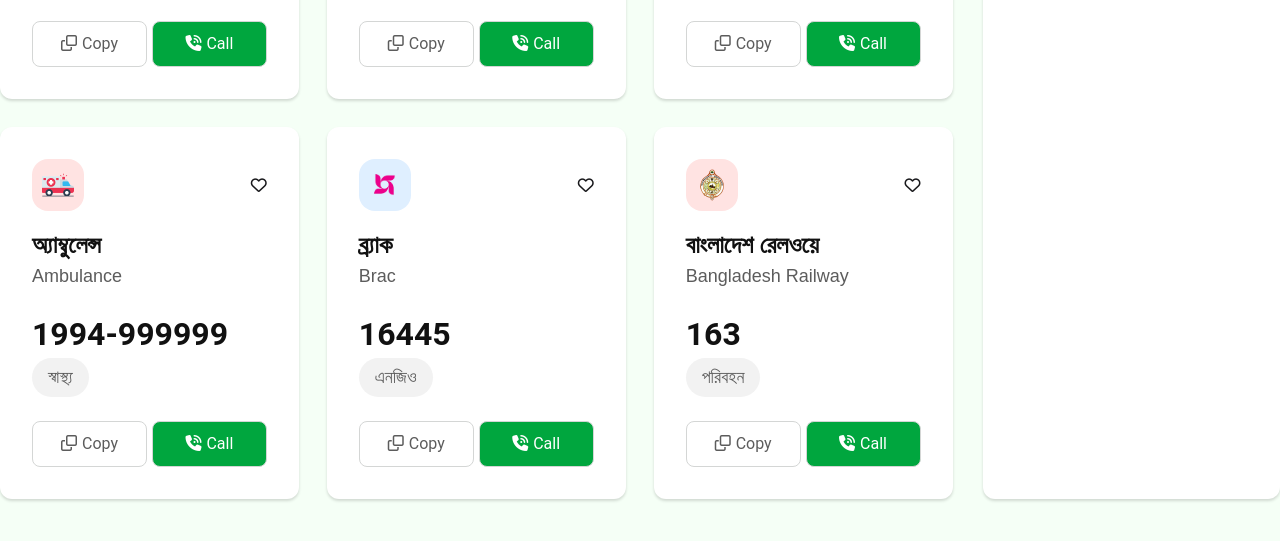
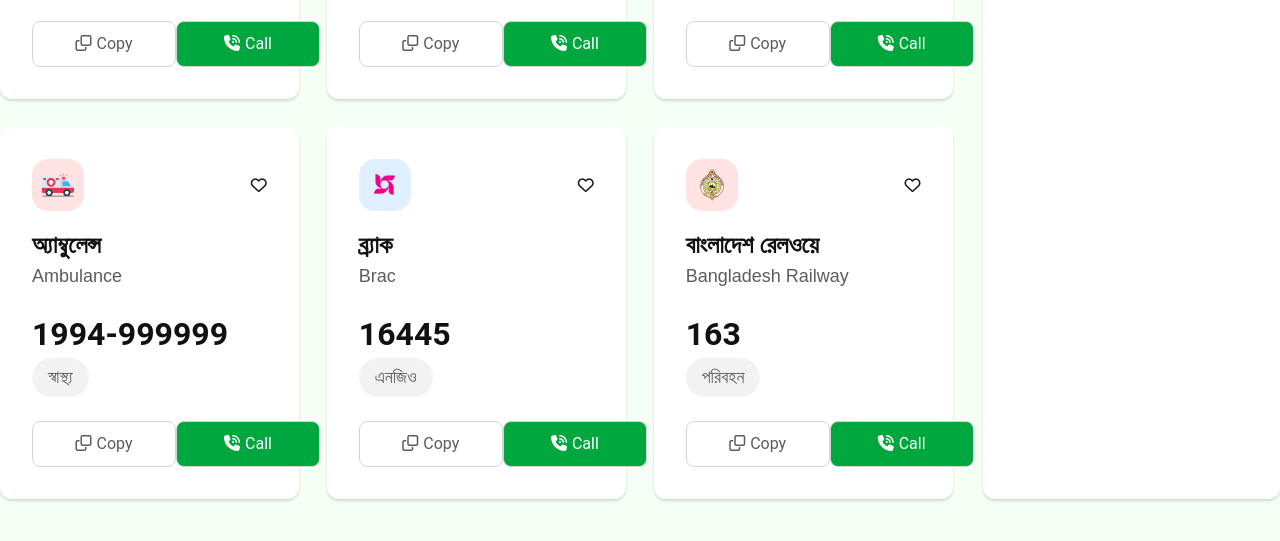
Before and after one commit to SamiulMahin2/Emergency-Hotline, a plain HTML site: page index.html in a window 1280 px wide. Shown: the part 665-1206 px from the top of the page. Drawn offline with nearby package versions, Linux system fonts and the light colour scheme; a web font is replaced by a local one.

Commit message:
Add some style in the copy and the call buttons

```diff
--- a/index.html
+++ b/index.html
@@ -104,10 +104,10 @@
 
 						<div class="single-card-buttons flex justify-between items-center mt-[24px]">
 							<div>
-								<button class="copy-button border-1 border-[#D4D6D5] p-[10px] rounded-[8px] w-[115px] cursor-pointer roboto-font text-[16px] font-[400] text-[#5C5C5C]"><i class="fa-regular fa-clone text-[#5C5C5C] mr-[5px]"></i>Copy</button>
+								<button class="copy-button border-1 border-[#D4D6D5] p-[10px] rounded-[8px] w-36 cursor-pointer roboto-font text-[16px] font-[400] text-[#5C5C5C]"><i class="fa-regular fa-clone text-[#5C5C5C] mr-[5px]"></i>Copy</button>
 							</div>
 							<div>
-								<button class="call-button border-1 border-[#D4D6D5] p-[10px] rounded-[8px] w-[115px] bg-[#00A63E] cursor-pointer roboto-font text-[16px] font-[400] text-white"><i class="fa-solid fa-phone-volume text-white mr-[5px]"></i>Call</button>
+								<button class="call-button border-1 border-[#D4D6D5] p-[10px] rounded-[8px] w-36 bg-[#00A63E] cursor-pointer roboto-font text-[16px] font-[400] text-white"><i class="fa-solid fa-phone-volume text-white mr-[5px]"></i>Call</button>
 							</div>
 						</div>
 
@@ -135,10 +135,10 @@
 
 						<div class="single-card-buttons flex justify-between items-center mt-[24px]">
 							<div>
-								<button class="copy-button border-1 border-[#D4D6D5] p-[10px] rounded-[8px] w-[115px] cursor-pointer roboto-font text-[16px] font-[400] text-[#5C5C5C]"><i class="fa-regular fa-clone text-[#5C5C5C] mr-[5px]"></i>Copy</button>
+								<button class="copy-button border-1 border-[#D4D6D5] p-[10px] rounded-[8px] w-36 cursor-pointer roboto-font text-[16px] font-[400] text-[#5C5C5C]"><i class="fa-regular fa-clone text-[#5C5C5C] mr-[5px]"></i>Copy</button>
 							</div>
 							<div>
-								<button class="call-button border-1 border-[#D4D6D5] p-[10px] rounded-[8px] w-[115px] bg-[#00A63E] cursor-pointer roboto-font text-[16px] font-[400] text-white"><i class="fa-solid fa-phone-volume text-white mr-[5px]"></i>Call</button>
+								<button class="call-button border-1 border-[#D4D6D5] p-[10px] rounded-[8px] w-36 bg-[#00A63E] cursor-pointer roboto-font text-[16px] font-[400] text-white"><i class="fa-solid fa-phone-volume text-white mr-[5px]"></i>Call</button>
 							</div>
 						</div>
 
@@ -166,10 +166,10 @@
 
 						<div class="single-card-buttons flex justify-between items-center mt-[24px]">
 							<div>
-								<button class="copy-button border-1 border-[#D4D6D5] p-[10px] rounded-[8px] w-[115px] cursor-pointer roboto-font text-[16px] font-[400] text-[#5C5C5C]"><i class="fa-regular fa-clone text-[#5C5C5C] mr-[5px]"></i>Copy</button>
+								<button class="copy-button border-1 border-[#D4D6D5] p-[10px] rounded-[8px] w-36 cursor-pointer roboto-font text-[16px] font-[400] text-[#5C5C5C]"><i class="fa-regular fa-clone text-[#5C5C5C] mr-[5px]"></i>Copy</button>
 							</div>
 							<div>
-								<button class="call-button border-1 border-[#D4D6D5] p-[10px] rounded-[8px] w-[115px] bg-[#00A63E] cursor-pointer roboto-font text-[16px] font-[400] text-white"><i class="fa-solid fa-phone-volume text-white mr-[5px]"></i>Call</button>
+								<button class="call-button border-1 border-[#D4D6D5] p-[10px] rounded-[8px] w-36 bg-[#00A63E] cursor-pointer roboto-font text-[16px] font-[400] text-white"><i class="fa-solid fa-phone-volume text-white mr-[5px]"></i>Call</button>
 							</div>
 						</div>
 
@@ -197,10 +197,10 @@
 
 						<div class="single-card-buttons flex justify-between items-center mt-[24px]">
 							<div>
-								<button class="copy-button border-1 border-[#D4D6D5] p-[10px] rounded-[8px] w-[115px] cursor-pointer roboto-font text-[16px] font-[400] text-[#5C5C5C]"><i class="fa-regular fa-clone text-[#5C5C5C] mr-[5px]"></i>Copy</button>
+								<button class="copy-button border-1 border-[#D4D6D5] p-[10px] rounded-[8px] w-36 cursor-pointer roboto-font text-[16px] font-[400] text-[#5C5C5C]"><i class="fa-regular fa-clone text-[#5C5C5C] mr-[5px]"></i>Copy</button>
 							</div>
 							<div>
-								<button class="call-button border-1 border-[#D4D6D5] p-[10px] rounded-[8px] w-[115px] bg-[#00A63E] cursor-pointer roboto-font text-[16px] font-[400] text-white"><i class="fa-solid fa-phone-volume text-white mr-[5px]"></i>Call</button>
+								<button class="call-button border-1 border-[#D4D6D5] p-[10px] rounded-[8px] w-36 bg-[#00A63E] cursor-pointer roboto-font text-[16px] font-[400] text-white"><i class="fa-solid fa-phone-volume text-white mr-[5px]"></i>Call</button>
 							</div>
 						</div>
 
@@ -228,10 +228,10 @@
 
 						<div class="single-card-buttons flex justify-between items-center mt-[24px]">
 							<div>
-								<button class="copy-button border-1 border-[#D4D6D5] p-[10px] rounded-[8px] w-[115px] cursor-pointer roboto-font text-[16px] font-[400] text-[#5C5C5C]"><i class="fa-regular fa-clone text-[#5C5C5C] mr-[5px]"></i>Copy</button>
+								<button class="copy-button border-1 border-[#D4D6D5] p-[10px] rounded-[8px] w-36 cursor-pointer roboto-font text-[16px] font-[400] text-[#5C5C5C]"><i class="fa-regular fa-clone text-[#5C5C5C] mr-[5px]"></i>Copy</button>
 							</div>
 							<div>
-								<button class="call-button border-1 border-[#D4D6D5] p-[10px] rounded-[8px] w-[115px] bg-[#00A63E] cursor-pointer roboto-font text-[16px] font-[400] text-white"><i class="fa-solid fa-phone-volume text-white mr-[5px]"></i>Call</button>
+								<button class="call-button border-1 border-[#D4D6D5] p-[10px] rounded-[8px] w-36 bg-[#00A63E] cursor-pointer roboto-font text-[16px] font-[400] text-white"><i class="fa-solid fa-phone-volume text-white mr-[5px]"></i>Call</button>
 							</div>
 						</div>
 
@@ -259,10 +259,10 @@
 
 						<div class="single-card-buttons flex justify-between items-center mt-[24px]">
 							<div>
-								<button class="copy-button border-1 border-[#D4D6D5] p-[10px] rounded-[8px] w-[115px] cursor-pointer roboto-font text-[16px] font-[400] text-[#5C5C5C]"><i class="fa-regular fa-clone text-[#5C5C5C] mr-[5px]"></i>Copy</button>
+								<button class="copy-button border-1 border-[#D4D6D5] p-[10px] rounded-[8px] w-36 cursor-pointer roboto-font text-[16px] font-[400] text-[#5C5C5C]"><i class="fa-regular fa-clone text-[#5C5C5C] mr-[5px]"></i>Copy</button>
 							</div>
 							<div>
-								<button class="call-button border-1 border-[#D4D6D5] p-[10px] rounded-[8px] w-[115px] bg-[#00A63E] cursor-pointer roboto-font text-[16px] font-[400] text-white"><i class="fa-solid fa-phone-volume text-white mr-[5px]"></i>Call</button>
+								<button class="call-button border-1 border-[#D4D6D5] p-[10px] rounded-[8px] w-36 bg-[#00A63E] cursor-pointer roboto-font text-[16px] font-[400] text-white"><i class="fa-solid fa-phone-volume text-white mr-[5px]"></i>Call</button>
 							</div>
 						</div>
 
```
